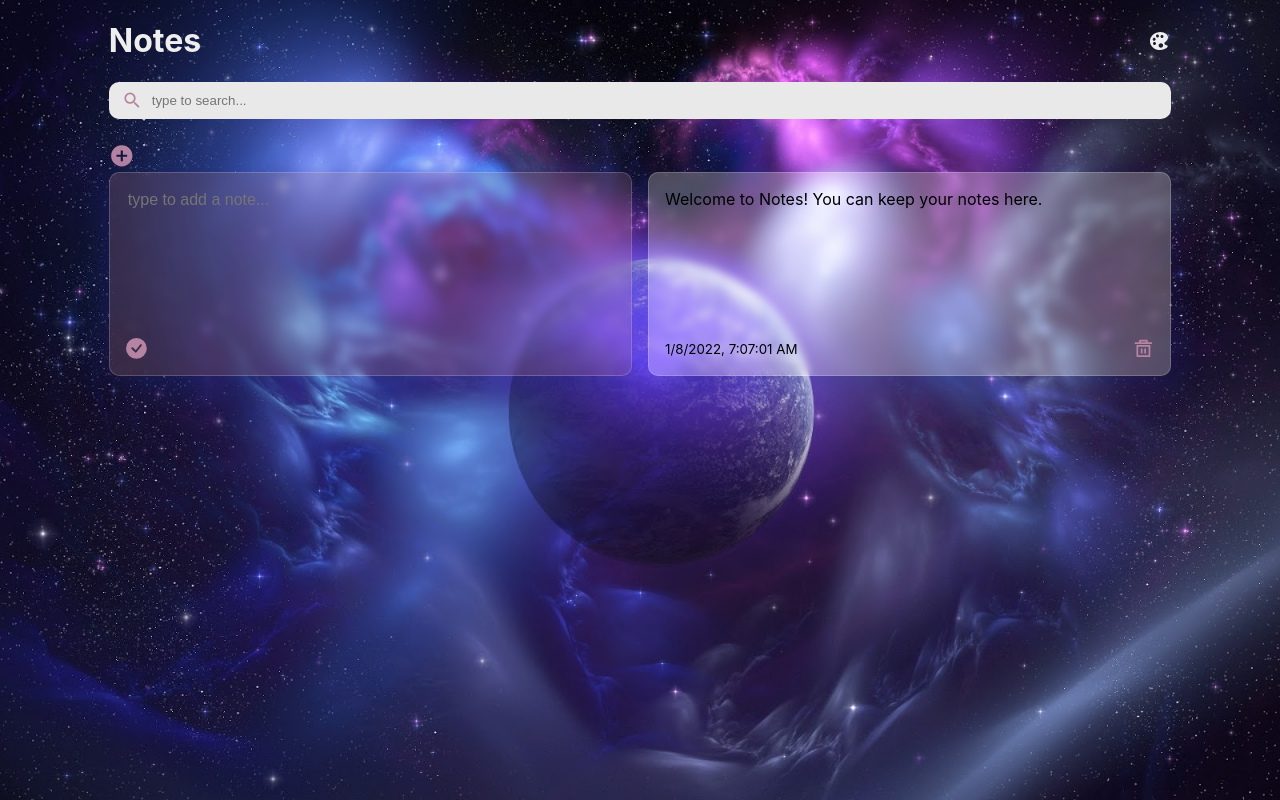
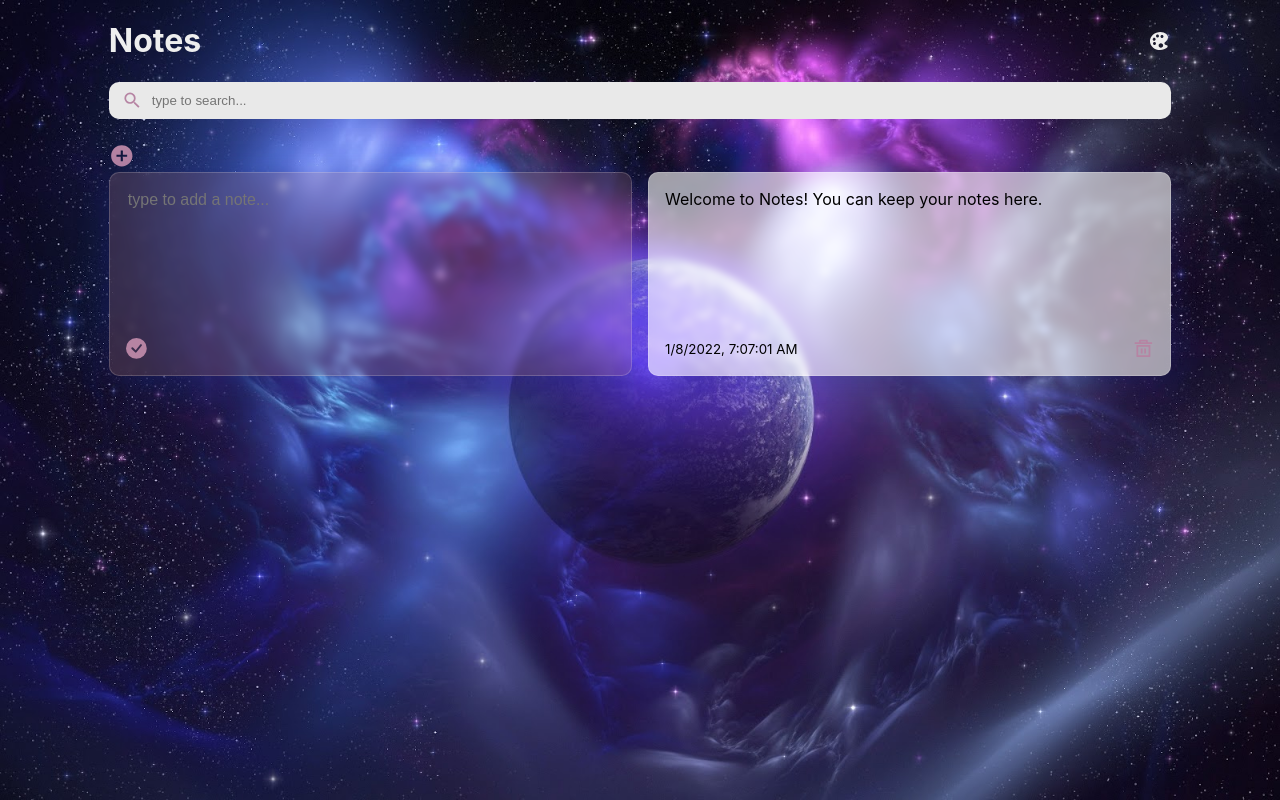
Before and after one commit to sarazm2000/NoteApp, a React (Create React App) app: page / in a window 1280 px wide. Built offline with nearby package versions, Linux system fonts and the light colour scheme.

Commit message:
glassmorphism

```diff
--- a/src/index.css
+++ b/src/index.css
@@ -126,12 +126,13 @@
   flex-direction: column;
   justify-content: space-between;
   border: 3px #5745647c solid;
-  background: rgba( 255, 255, 255, 0.25 );
-box-shadow: 0 8px 32px 0 rgba( 31, 38, 135, 0.37 );
-backdrop-filter: blur( 4px );
--webkit-backdrop-filter: blur( 4px );
-border-radius: 10px;
-border: 1px solid rgba( 255, 255, 255, 0.18 );
+
+  background: rgba( 255, 255, 255, 0.6 );
+  box-shadow: 0 8px 32px 0 rgba( 31, 38, 135, 0.37 );
+  backdrop-filter: blur( 3.5px );
+  -webkit-backdrop-filter: blur( 3.5px );
+  border-radius: 10px;
+  border: 1px solid rgba( 255, 255, 255, 0.18 );
 }
 
 .note-footer {
```
